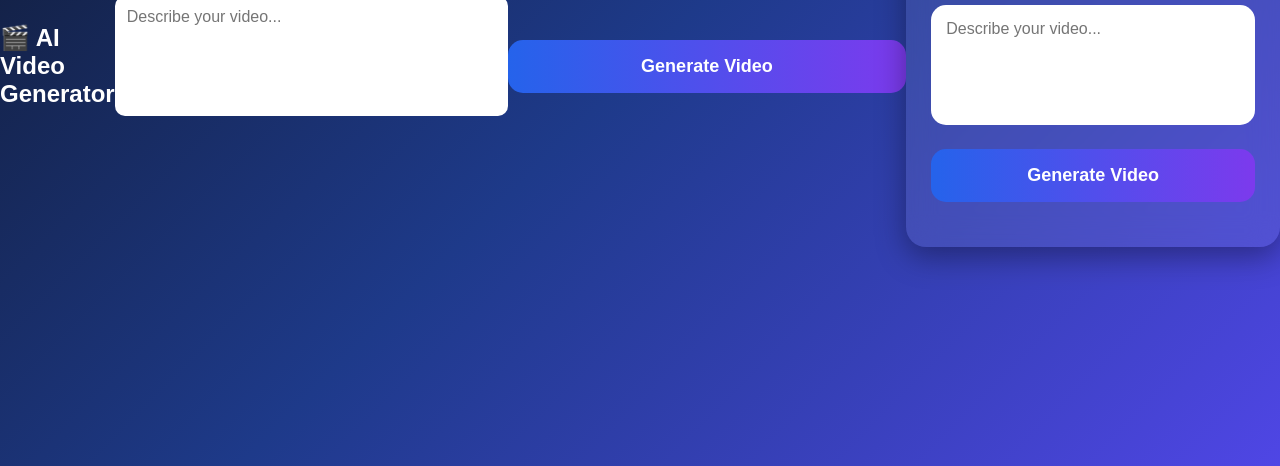
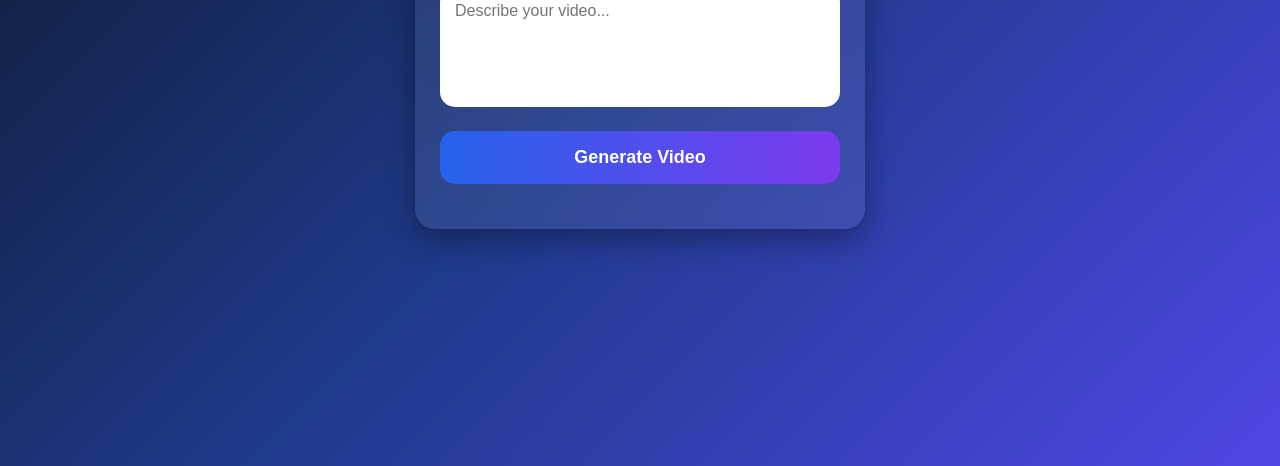
Before and after one commit to joshirajan704-boop/VisionAI, a website: page video.html in a window 1280 px wide. Shown: the part 334-800 px from the top of the page. Drawn offline with Linux system fonts and the light colour scheme.

Commit message:
Remove video generation UI components
Removed video generation UI elements including textarea and button.

```diff
--- a/video.html
+++ b/video.html
@@ -66,18 +66,7 @@
 color:#ddd;
 }
 </style>
-</head><h2>🎬 AI Video Generator</h2>
 
-<textarea
-id="videoPrompt"
-placeholder="Describe your video..."
-style="width:100%;height:120px;padding:12px;border-radius:10px;"></textarea>
-
-<button onclick="generateVideo()">
-Generate Video
-</button>
-
-<div id="videoResult"></div>
 <script>
 async function generateVideo(){
 
```
